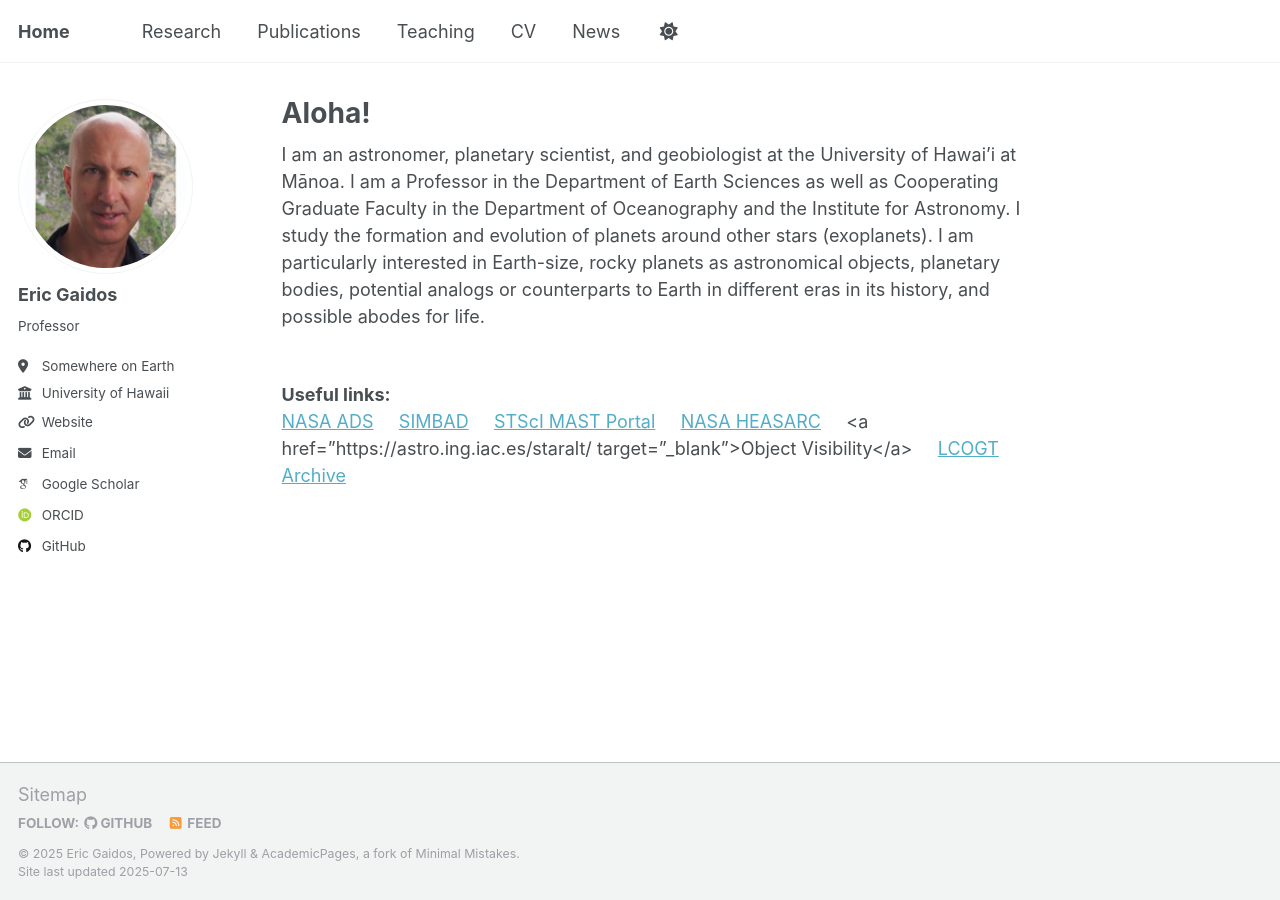
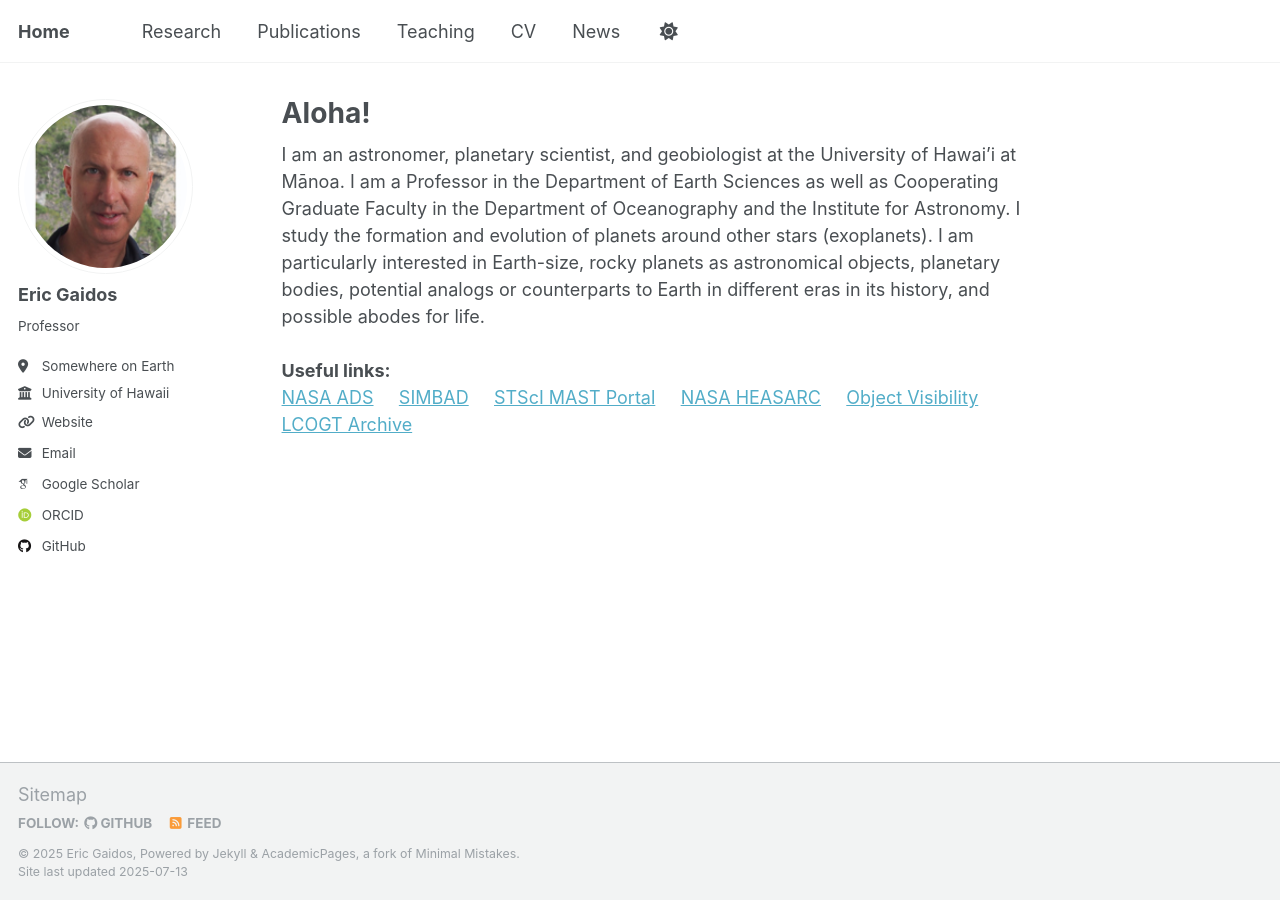
Before and after one commit to egaidos/egaidos.github.io, a Jekyll site: the page built from _pages/about.md, in a window 1280 px wide. Built offline with Jekyll 4.4.1, drawn with Linux system fonts in a browser that asks for light colours; some web fonts are replaced.

Commit message:
Update about.md

```diff
--- a/_pages/about.md
+++ b/_pages/about.md
@@ -8,7 +8,6 @@ redirect_from:
 ---
 
 I am an astronomer, planetary scientist, and geobiologist at the University of Hawai'i at Mānoa.  I am a Professor in the Department of Earth Sciences as well as Cooperating Graduate Faculty in the Department of Oceanography and the Institute for Astronomy.  I study the formation and evolution of planets around other stars (exoplanets).  I am particularly interested in Earth-size, rocky planets as astronomical objects, planetary bodies, potential analogs or counterparts to Earth in different eras in its history, and possible abodes for life.
-
 <br>
 <b>Useful links:</b>
 <br>
@@ -16,5 +15,5 @@ I am an astronomer, planetary scientist, and geobiologist at the University of H
 <a href="https://simbad.u-strasbg.fr/simbad/sim-fbasic" target="_blank">SIMBAD</a> &nbsp; &nbsp;
 <a href="https://mast.stsci.edu/portal/Mashup/Clients/Mast/Portal.html" target="_blank">STScI MAST Portal</a> &nbsp; &nbsp;
 <a href="https://heasarc.gsfc.nasa.gov/" target="_blank">NASA HEASARC</a> &nbsp; &nbsp;
-<a href="https://astro.ing.iac.es/staralt/ target="_blank">Object Visibility</a> &nbsp; &nbsp;
+<a href="https://astro.ing.iac.es/staralt/" target="_blank">Object Visibility</a> &nbsp; &nbsp;
 <a href="https://archive.lco.global/" target="_blank">LCOGT Archive</a> &nbsp; &nbsp;
```
